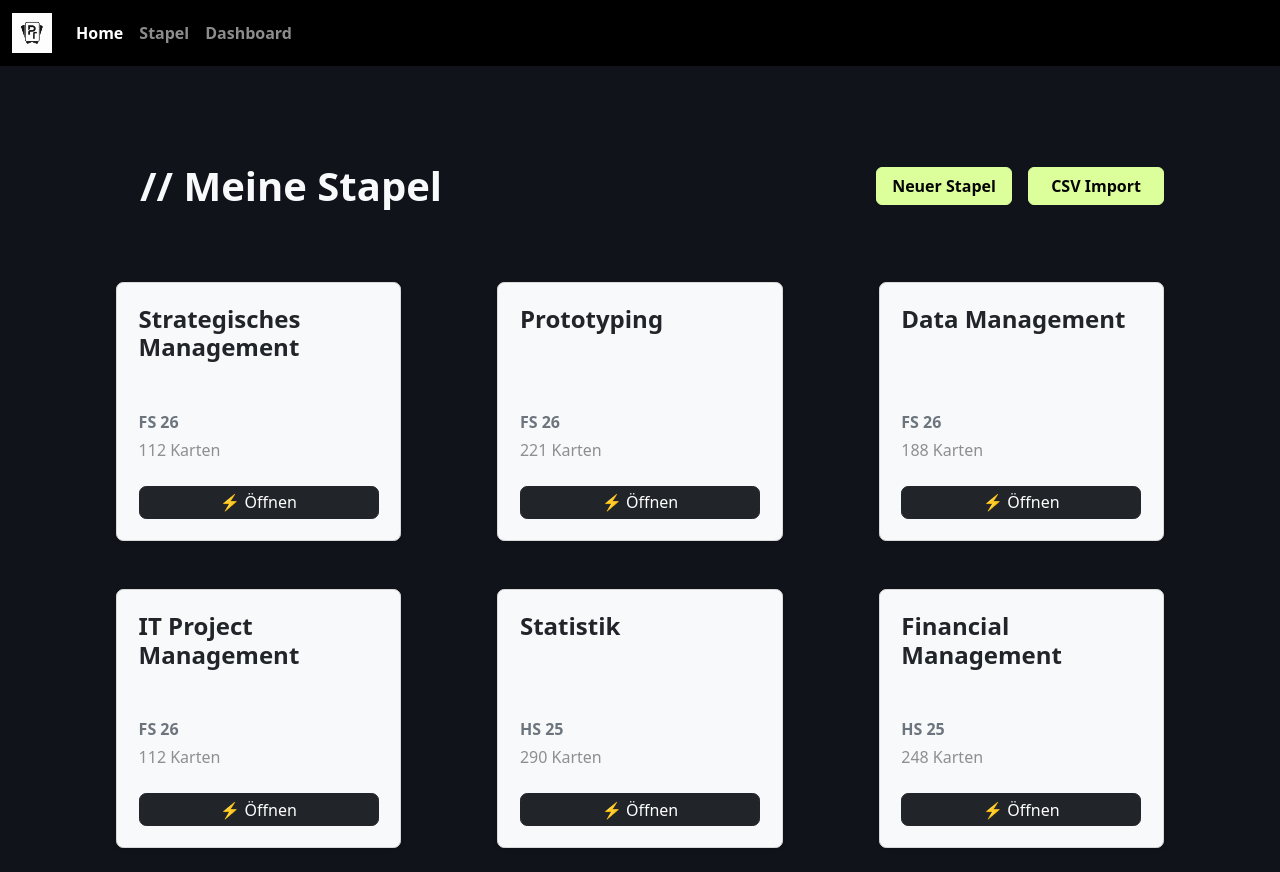
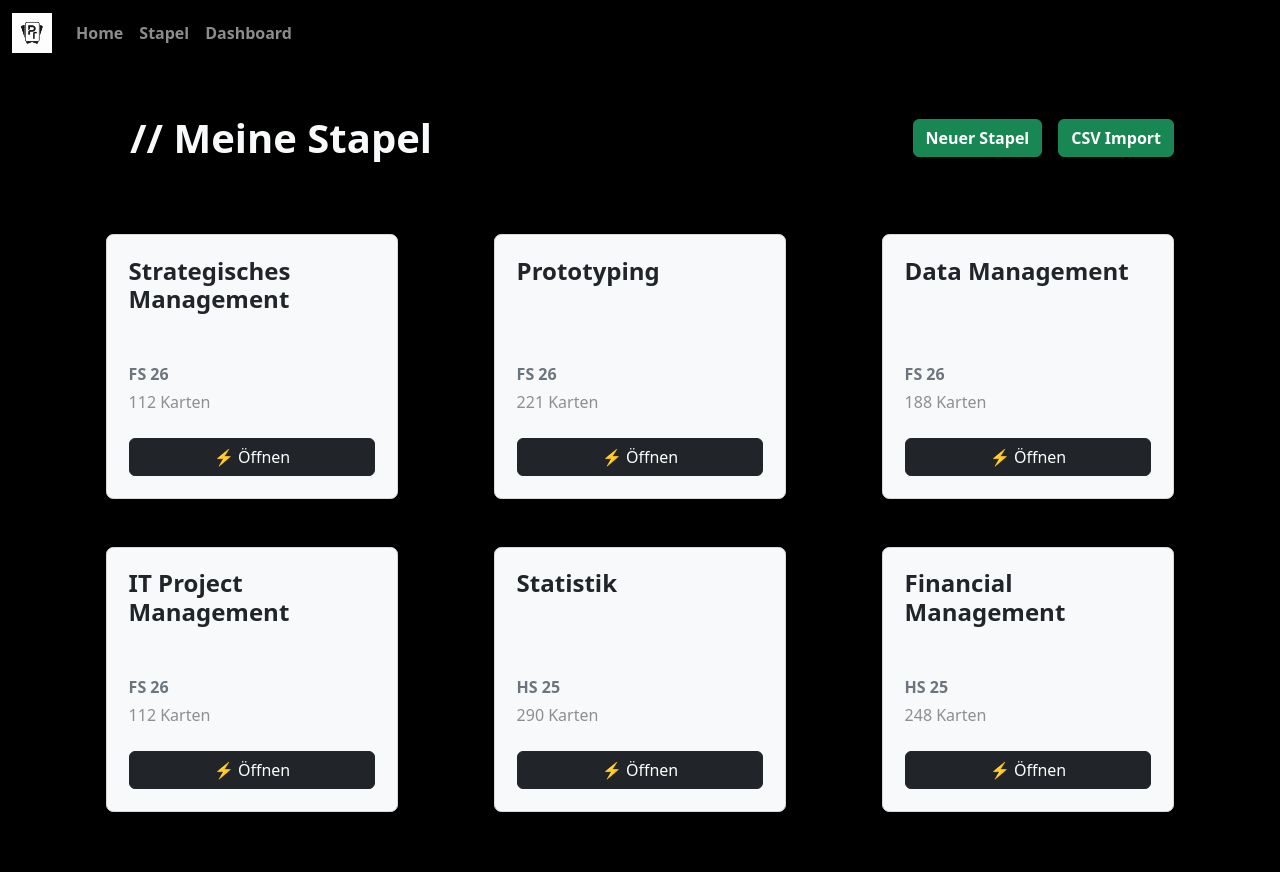
Before and after one commit to russoren1/PT-Karteikarten, a SvelteKit app: page /stapel in a window 1280 px wide. After the commit the page ends 812 px from the top, so only its background shows below. Built offline with nearby package versions, Linux system fonts and the light colour scheme.

Commit message:
KI generiertes Custom CSS wo möglich entfernt und durch Bootstrap Elemente ersetzt + "Active State" in der Navbar entfernt, da fehlerhaft

```diff
--- a/src/app.css
+++ /dev/null
@@ -1,72 +0,0 @@
-body {
-	min-height: 100vh;
-	margin: 0;
-	background: #10131a;
-	color: #f8f9fa;
-}
-
-a {
-	color: inherit;
-}
-
-.svelte-root {
-	display: contents;
-}
-
-.app-shell {
-	min-height: 100vh;
-}
-
-.navbar-logo {
-	height: 40px;
-	width: auto;
-}
-
-.min-vh-75 {
-	min-height: 75vh;
-}
-
-.page-title {
-	letter-spacing: 0;
-}
-
-.app-action-button {
-	min-width: 136px;
-	background: #dcff9c;
-	border-color: #dcff9c;
-	color: #050505;
-}
-
-.app-action-button:hover,
-.app-action-button:focus {
-	background: #ccf284;
-	border-color: #ccf284;
-	color: #050505;
-}
-
-.nav-link.active-link {
-	background: #f8f9fa;
-	border-radius: 0.55rem;
-	color: #050505 !important;
-	font-weight: 700;
-	padding-inline: 0.85rem !important;
-}
-
-.stack-overview {
-	max-width: 1120px;
-}
-
-.deck-card {
-	min-height: 200px;
-	border-color: #d9d9d9;
-	border-radius: 0.45rem;
-}
-
-.deck-card .card-body {
-	padding: 1.35rem;
-}
-
-.deck-open-button {
-	border-radius: 0.45rem;
-	padding-block: 0.2rem;
-}
--- a/src/lib/components/DeckCard.svelte
+++ b/src/lib/components/DeckCard.svelte
@@ -11,7 +11,7 @@
 			<p class="text-body-tertiary mb-0">{deck.cardCount} Karten</p>
 		</div>
 
-		<a class="btn btn-dark w-100 deck-open-button" href={`/stapel/${deck.id}`}>⚡ Öffnen</a>
+		<a class="btn btn-dark w-100" href={`/stapel/${deck.id}`}>⚡ Öffnen</a>
 	</div>
 </div>
 
--- a/src/routes/+layout.svelte
+++ b/src/routes/+layout.svelte
@@ -1,5 +1,5 @@
 <script>
-	import '../app.css';
+	import '../style.css';
 
 	let { children } = $props();
 </script>
@@ -18,7 +18,7 @@
     </button>
     <div class="collapse navbar-collapse" id="navbarNavAltMarkup">
       <div class="navbar-nav">
-        <a class="nav-link active" aria-current="page" href="/">Home</a>
+        <a class="nav-link" href="/">Home</a>
         <a class="nav-link" href="/stapel">Stapel</a>
         <a class="nav-link" href="/dashboard">Dashboard</a>
       </div>
@@ -27,6 +27,6 @@
 </nav>
 
 
-<main class="app-shell py-5">
+<div>
 	{@render children()}
-</main>
+</div>
--- a/src/routes/+page.svelte
+++ b/src/routes/+page.svelte
@@ -1,8 +1,8 @@
 <div class="container">
-	<div class="row align-items-center justify-content-center min-vh-75">
+	<div class="row align-items-center justify-content-center">
 		<div class="col-lg-8">
 			<div class="mb-4">
-				<h1 class="display-5 fw-bold page-title mb-3">// Karteikarten mit Vorlesungskontext</h1>
+				<h1 class="display-5 fw-bold mb-3">// Karteikarten mit Vorlesungskontext</h1>
 				<p class="lead text-light-emphasis mb-4">
 					Lerne fokussiert und finde bei Unsicherheiten direkt zur passenden Semesterwoche,
 					Folie oder Seite zurück.
@@ -15,7 +15,7 @@
 					<p class="card-text mb-4">
 						Dieser Prototyp nutzt einen einfachen Anmelde-Einstieg ohne echte Authentifizierung.
 					</p>
-					<a class="btn btn-dark w-100 deck-open-button" href="/stapel">Anmelden</a>
+					<a class="btn btn-dark w-100" href="/stapel">Anmelden</a>
 				</div>
 			</div>
 		</div>
--- a/src/routes/stapel/+page.svelte
+++ b/src/routes/stapel/+page.svelte
@@ -41,15 +41,15 @@
 	];
 </script>
 
-<div class="container stack-overview">
+<div class="container">
 	<div class="d-flex flex-column flex-md-row align-items-md-center justify-content-between gap-3 m-4">
 		<div>
-			<h1 class="display-6 fw-bold page-title m-4">// Meine Stapel</h1>
+			<h1 class="display-6 fw-bold m-4">// Meine Stapel</h1>
 		</div>
 
 		<div class="d-flex flex-wrap align-items-start gap-3">
-			<button class="btn app-action-button fw-semibold" type="button">Neuer Stapel</button>
-			<button class="btn app-action-button fw-semibold" type="button">CSV Import</button>
+			<button class="btn btn-success fw-semibold" type="button">Neuer Stapel</button>
+			<button class="btn btn-success fw-semibold" type="button">CSV Import</button>
 		</div>
 	</div>
 
--- /dev/null
+++ b/src/style.css
@@ -0,0 +1,23 @@
+.navbar-logo {
+	height: 40px;
+	width: auto;
+}
+
+body {
+	min-height: 100vh;
+	margin: 0;
+	background: #000000;
+	color: #f8f9fa;
+}
+
+
+
+.deck-card {
+	min-height: 200px;
+	border-color: #d9d9d9;
+	border-radius: 0.45rem;
+}
+
+.deck-card .card-body {
+	padding: 1.35rem;
+}
```
